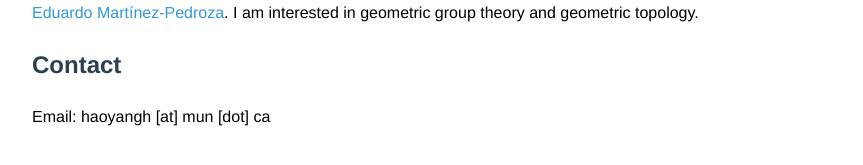
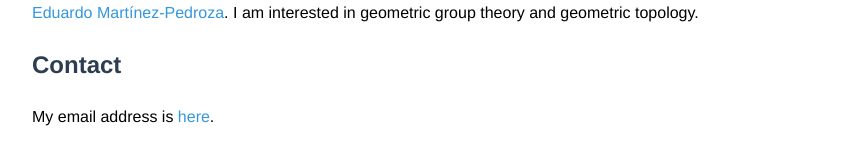
Before and after one commit to haoyang-he/haoyang-he.github.io, a Jekyll site: the page built from index.md, in a window 1280 px wide. Shown: the part 244-409 px from the top of the page, without its empty margins (208-1071 px from the left). Built offline with Jekyll 4.4.1, drawn with Linux system fonts in a browser that asks for light colours.

Commit message:
Update index.md

```diff
--- a/index.md
+++ b/index.md
@@ -8,4 +8,4 @@ title: About me
 I am a second-year PhD student in mathematics at [Memorial University of Newfoundland](https://mun.ca/), supervised by [Prof. Eduardo Martínez-Pedroza](https://www.math.mun.ca/~emartinezped/). I am interested in geometric group theory and geometric topology.
 
 ## Contact
-Email: haoyangh [at] mun [dot] ca
+My email address is [here](mailto:haoyangh@mun.ca).
```
